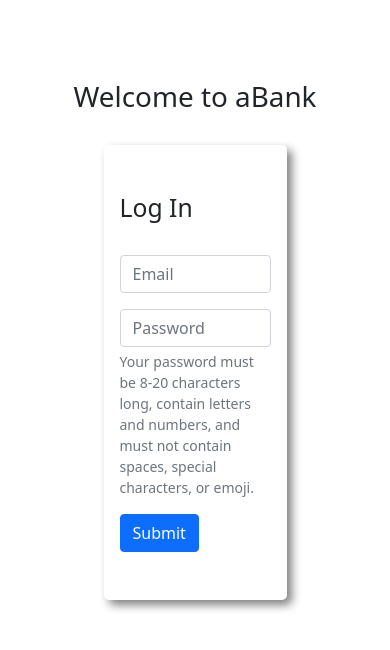
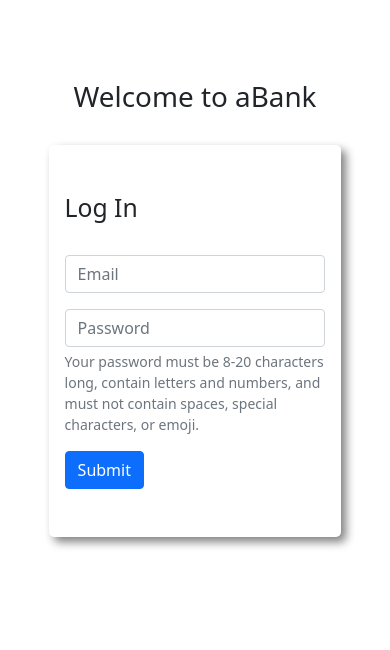
Before and after one commit to D-ic-K/aBank, a plain HTML site: page index.html in a window 390 px wide. Drawn offline with nearby package versions, Linux system fonts and the light colour scheme.

Commit message:
logIn Page width fixed for phone

```diff
--- a/index.html
+++ b/index.html
@@ -8,7 +8,13 @@
     <link rel="stylesheet" href="style.css">
     <link href="https://cdn.jsdelivr.net/npm/bootstrap@5.1.3/dist/css/bootstrap.min.css" rel="stylesheet" integrity="sha384-1BmE4kWBq78iYhFldvKuhfTAU6auU8tT94WrHftjDbrCEXSU1oBoqyl2QvZ6jIW3" crossorigin="anonymous">
     <style>
+      .logInPage{
+        width: 50%;
+      }
       @media only screen and (max-width: 570px) {
+        .logInPage{
+          width: 80%;
+        }
         #tansactionPage{
           width: 80%;
         }
@@ -22,7 +28,7 @@
 
     <div class="container" id="logInPage">
         <h1 class="title text-center justify-content-center">Welcome to aBank</h1> <br>
-        <div class="logInPage py-5 px-3 w-50 mx-auto">
+        <div class="logInPage py-5 px-3  mx-auto">
             <h2 class="mx-lg-5">Log In</h2>
             <br>
             <form class="mx-lg-5">
```
